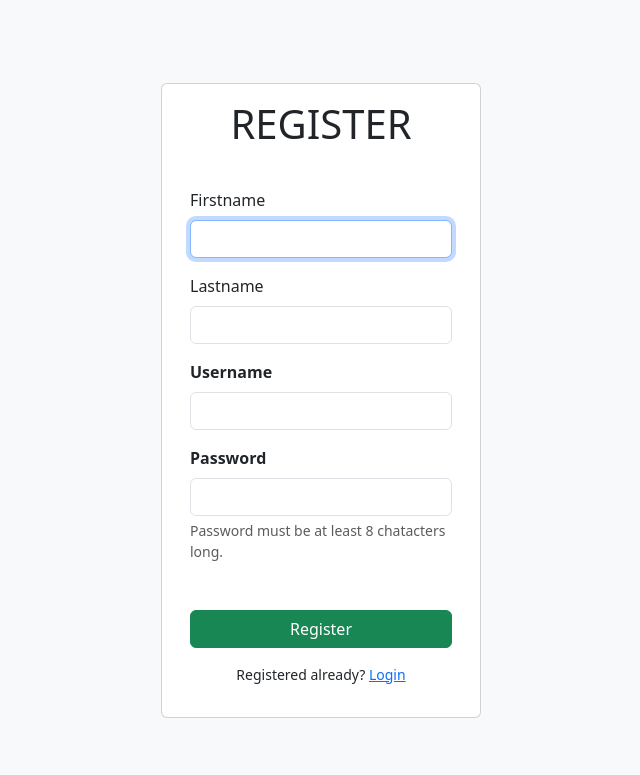
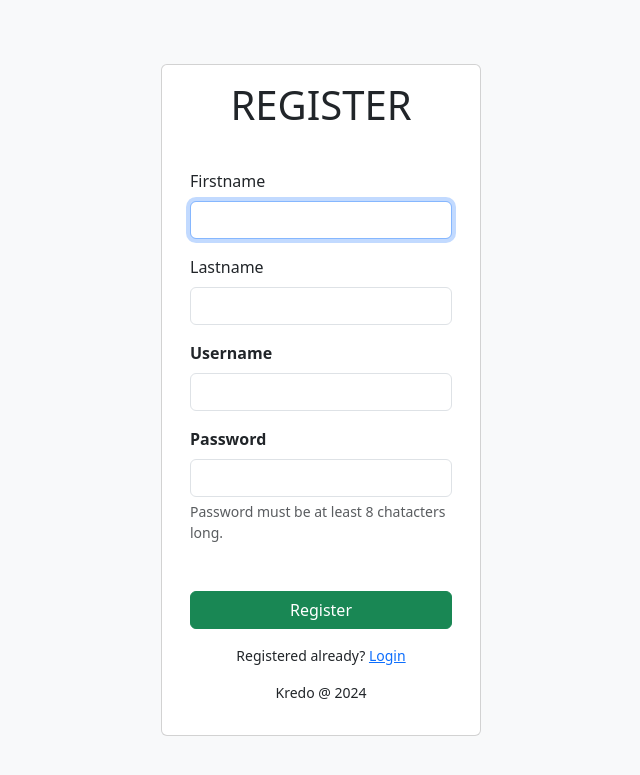
Before and after one commit to Nana8q/the-company, a PHP site: page /register.php in a window 1280 px wide. Shown: the top 775 px of the page, without its empty margins (319-959 px from the left). Run offline with PHP 8.4, Linux system fonts and the light colour scheme.

Commit message:
register.php has benn modified

```diff
--- a/views/register.php
+++ b/views/register.php
@@ -50,6 +50,7 @@
 
                     </form>
                     <p class="text-center mt-3 small">Registered already? <a href="../views">Login</a></p>
+                    <p class="text-center mt-3 small">Kredo @ 2024</p>
                 </div>
             </div>
         </div>
```
